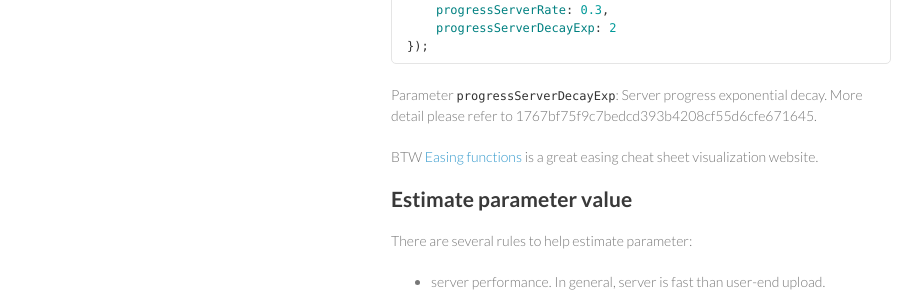
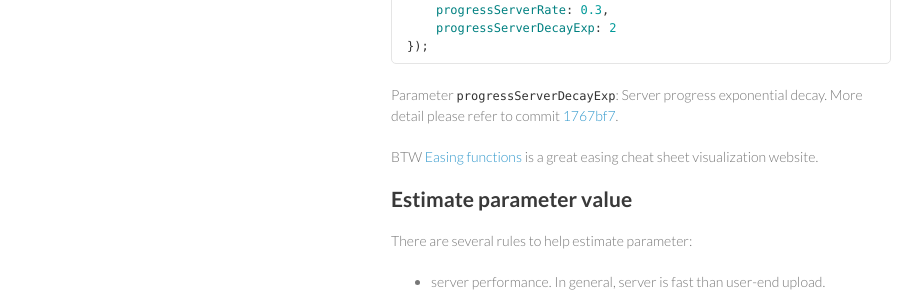
Before and after one commit to atealxt/atealxt.github.io, a Jekyll site: the page built from _posts/2015-11-03-jquery-file-upload-progress-server-estimation.md, in a window 1280 px wide. Shown: the part 1600-1895 px from the top of the page, without its empty margins (179-1101 px from the left). Built offline with Jekyll 4.4.1, drawn with Linux system fonts in a browser that asks for light colours; comment, search, counter and statistics services are not loaded.

Commit message:
Update 2015-11-03-jquery-file-upload-progress-server-estimation.md

````diff
--- a/_posts/2015-11-03-jquery-file-upload-progress-server-estimation.md
+++ b/_posts/2015-11-03-jquery-file-upload-progress-server-estimation.md
@@ -84,7 +84,7 @@ $('#fileupload').fileupload({
 ```
 
 Parameter `progressServerDecayExp`: Server progress exponential decay.
-More detail please refer to 1767bf75f9c7bedcd393b4208cf55d6cfe671645.
+More detail please refer to commit [1767bf7](https://github.com/atealxt/jQuery-File-Upload/commit/1767bf75f9c7bedcd393b4208cf55d6cfe671645).
 
 BTW [Easing functions](http://easings.net/) is a great easing cheat sheet visualization website.
 
````
